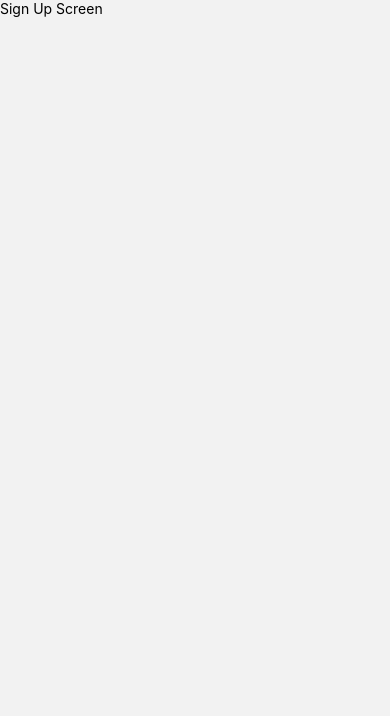
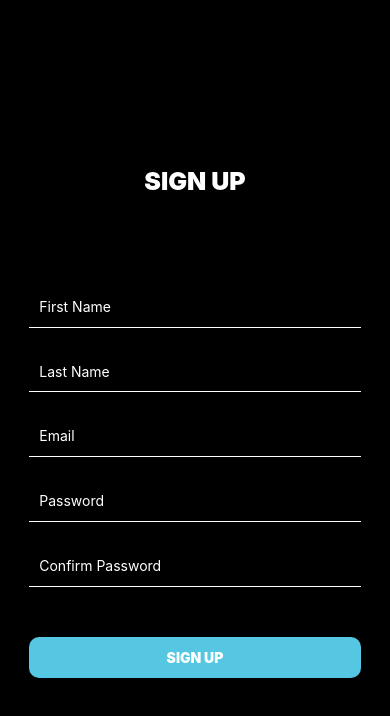
Before and after one commit to Acha-Goodness/mobileApp, a React Native app: screen /SignUp in a window 390 px wide. Shown: the top 716 px of the page. Built offline with nearby package versions, Linux system fonts and the light colour scheme.

Commit message:
stack navigation

```diff
--- a/App.js
+++ b/App.js
@@ -1,21 +1,13 @@
 import {SafeAreaView, StyleSheet, StatusBar } from 'react-native';
-import WelcomeScreen from "./src/WelcomeScreen/WelcomeScreen";
-import LoginScreen from './src/LoginScreen/LoginScreen';
-import SignUpScreen from './src/SignUpScreen/SignUpScreen';
 import { NavigationContainer } from '@react-navigation/native';
-import { createNativeStackNavigator } from '@react-navigation/native-stack';
+import StackNavigation from './src/Navigation/StackNavigation';
 
-const Stack = createNativeStackNavigator();
 
 export default function App() {
   return (
     <SafeAreaView style={styles.container}>
         <NavigationContainer>
-          <Stack.Navigator headerMode="none">
-              <Stack.Screen name="Welcome" options={{headerShown: false}} component={WelcomeScreen}/>
-              <Stack.Screen name="Login" options={{headerShown: false}} component={LoginScreen}/>
-              <Stack.Screen name="SignUp" options={{headerShown: false}} component={SignUpScreen}/>
-          </Stack.Navigator>
+          <StackNavigation/>
         </NavigationContainer>
         <StatusBar style="auto" />
     </SafeAreaView>
--- a/package.json
+++ b/package.json
@@ -9,6 +9,7 @@
     "web": "expo start --web"
   },
   "dependencies": {
+    "@react-navigation/bottom-tabs": "^6.5.11",
     "@react-navigation/native": "^6.1.9",
     "@react-navigation/native-stack": "^6.9.17",
     "expo": "~49.0.15",
--- a/src/HomeScreen/HomeScreen.jsx
+++ b/src/HomeScreen/HomeScreen.jsx
@@ -1,14 +1,23 @@
 import React from 'react';
-import { StyleSheet, Text, View } from 'react-native';
+import { StyleSheet, SafeAreaView, Text, View } from 'react-native';
 
 const HomeScreen = () => {
   return (
-    <View>
-      <Text>HomeScreen</Text>
-    </View>
+    <SafeAreaView style={styles.homeWrap}>
+      <View>
+        <Text>Home Screen</Text>
+      </View>
+    </SafeAreaView>
   )
 }
 
 export default HomeScreen;
 
-const styles = StyleSheet.create({})
+const styles = StyleSheet.create({
+  homeWrap:{
+    flex:1,
+    backgroundColor:"#000000",
+    padding:"3%",
+    justifyContent:"center",
+  },
+})
--- a/src/LoginScreen/LoginScreen.jsx
+++ b/src/LoginScreen/LoginScreen.jsx
@@ -8,13 +8,13 @@ const LoginScreen = ({ navigation }) => {
         <Text style={styles.loginText}>LOGIN</Text>
       </View>
       <View style={styles.inputWrap}>
-        <TextInput label="Username" placeholder="Username" placeholderTextColor={'white'} style={styles.input}/>
-        <TextInput label="Username" placeholder="Password" placeholderTextColor={'white'} style={styles.input}/>
+        <TextInput placeholder="Email" placeholderTextColor={'white'} style={styles.input}/>
+        <TextInput placeholder="Password" placeholderTextColor={'white'} style={styles.input}/>
       </View>
       <View style={styles.signUpWrap}>
         <Text style={styles.signUpText}>Don't have an account? <Text onPress={() => navigation.navigate("SignUp")} style={styles.upBtn}>SIGN UP</Text></Text>
       </View>
-      <TouchableOpacity style={styles.signInBtn}>
+      <TouchableOpacity style={styles.signInBtn} onPress={() => navigation.navigate("TabNavigation")}>
         <Text style={styles.signBtnText}>SIGN IN</Text>
       </TouchableOpacity>
     </SafeAreaView>
@@ -47,9 +47,10 @@ const styles = StyleSheet.create({
     paddingHorizontal:10,
     borderBottomWidth:1,
     borderColor:"white",
+    color:"white",
   },
   signInBtn:{
-    backgroundColor:"white",
+    backgroundColor:"#56C7E2",
     width:"85%",
     alignSelf:"center",
     alignItems:"center",
@@ -58,7 +59,8 @@ const styles = StyleSheet.create({
     borderRadius:10,
   },
   signBtnText:{
-    fontWeight:"900"
+    fontWeight:"900",
+    color:"white",
   },
   signUpWrap:{
     width:"85%",
@@ -68,7 +70,7 @@ const styles = StyleSheet.create({
     color:"white",
   },
   upBtn:{
-    color:"gold",
+    color:"#56C7E2",
     fontWeight:"500",
   }
 })
--- /dev/null
+++ b/src/Navigation/StackNavigation.jsx
@@ -0,0 +1,21 @@
+import React from 'react';
+import { createNativeStackNavigator } from '@react-navigation/native-stack';
+import WelcomeScreen from "../WelcomeScreen/WelcomeScreen";
+import LoginScreen from '../LoginScreen/LoginScreen';
+import SignUpScreen from '../SignUpScreen/SignUpScreen';
+import TabNavigation from './TabNavigation';
+
+const Stack = createNativeStackNavigator();
+
+const StackNavigation = () => {
+  return (
+    <Stack.Navigator headerMode="none">
+        <Stack.Screen name="Welcome" options={{headerShown: false}} component={WelcomeScreen}/>
+        <Stack.Screen name="Login" options={{headerShown: false}} component={LoginScreen}/>
+        <Stack.Screen name="SignUp" options={{headerShown: false}} component={SignUpScreen}/>
+        <Stack.Screen name="TabNavigation" options={{headerShown: false}} component={TabNavigation}/>
+    </Stack.Navigator>
+  )
+}
+
+export default StackNavigation;
--- /dev/null
+++ b/src/Navigation/TabNavigation.jsx
@@ -0,0 +1,32 @@
+import React from 'react';
+import { createBottomTabNavigator } from '@react-navigation/bottom-tabs';
+import HomeScreen from '../HomeScreen/HomeScreen';
+import UpdateProfileScreen from '../UpdateProfile/UpdateProfileScreen';
+
+const Tab = createBottomTabNavigator();
+
+const TabNavigation = () => {
+    const screenOptions = {
+        tabBarShowLabel:true,
+        tabBarHideOnKeyboard: true,
+        headerShown:false,
+        tabBarStyle:{
+            position:"absolute",
+            bottom:0,
+            right:0,
+            left:0,
+            elevation:0,
+            height: displayTab ? 70 : 0,
+            backgroundColor:"rgb(0,0,0)",
+        },
+    }
+
+  return (
+    <Tab.Navigator screenOptions={screenOptions}>
+        <Tab.Screen name="Home" component={HomeScreen} />
+        <Tab.Screen name="Update" component={UpdateProfileScreen} />
+    </Tab.Navigator>
+  )
+}
+
+export default TabNavigation;
--- a/src/SignUpScreen/SignUpScreen.jsx
+++ b/src/SignUpScreen/SignUpScreen.jsx
@@ -1,14 +1,65 @@
 import React from 'react'
-import { StyleSheet, Text, View } from 'react-native';
+import { StyleSheet, SafeAreaView, Text, View, TextInput, TouchableOpacity } from 'react-native';
 
-const SignUpScreen = () => {
+const SignUpScreen = ({ navigation }) => {
   return (
-    <View>
-      <Text>Sign Up Screen</Text>
-    </View>
+    <SafeAreaView style={styles.signWrap}>
+      <View>
+        <Text style={styles.signUpText}>SIGN UP</Text>
+      </View>
+      <View style={styles.inputWrap}>
+        <TextInput placeholder="First Name" placeholderTextColor={'white'} style={styles.input}/>
+        <TextInput placeholder="Last Name" placeholderTextColor={'white'} style={styles.input}/>
+        <TextInput placeholder="Email" placeholderTextColor={'white'} style={styles.input}/>
+        <TextInput placeholder="Password" placeholderTextColor={'white'} style={styles.input}/>
+        <TextInput placeholder="Confirm Password" placeholderTextColor={'white'} style={styles.input}/>
+      </View>
+      <TouchableOpacity style={styles.signUpBtn} onPress={() => navigation.navigate("TabNavigation")}>
+        <Text style={styles.signUpBtnText}>SIGN UP</Text>
+      </TouchableOpacity>
+    </SafeAreaView>
   )
 }
 
 export default SignUpScreen;
 
-const styles = StyleSheet.create({})
+const styles = StyleSheet.create({
+  signWrap:{
+    flex:1,
+    backgroundColor:"#000000",
+    padding:"3%",
+    justifyContent:"center",
+  },
+  signUpText:{
+    color:"white",
+    textAlign:"center",
+    fontSize:25,
+    fontWeight:"900",
+  },
+  inputWrap:{
+    alignItems:"center",
+    marginTop:"20%",
+  },
+  input:{
+    marginVertical:"3%",
+    width:"85%",
+    paddingVertical:"3%",
+    paddingHorizontal:10,
+    borderBottomWidth:1,
+    borderColor:"white",
+    color:"white",
+  },
+  signUpBtn:{
+    backgroundColor:"#56C7E2",
+    width:"85%",
+    alignSelf:"center",
+    alignItems:"center",
+    marginTop:"10%",
+    paddingVertical:"3%",
+    borderRadius:10,
+  },
+  signUpBtnText:{
+    fontWeight:"900",
+    color:"white"
+  },
+})
--- a/src/UpdateProfile/UpdateProfileScreen.jsx
+++ b/src/UpdateProfile/UpdateProfileScreen.jsx
@@ -4,7 +4,7 @@ import { StyleSheet, Text, View } from 'react-native';
 const UpdateProfileScreen = () => {
   return (
     <View>
-      <Text>UpdateProfileScreen</Text>
+      <Text>Update Profile Screen</Text>
     </View>
   )
 }
--- a/src/WelcomeScreen/WelcomeScreen.jsx
+++ b/src/WelcomeScreen/WelcomeScreen.jsx
@@ -29,7 +29,7 @@ const styles = StyleSheet.create({
   headerText:{
     color:"white",
     alignSelf:"center",
-    fontSize:30,
+    fontSize:25,
     fontWeight:"900",
   },
   imageWrap:{
@@ -39,9 +39,9 @@ const styles = StyleSheet.create({
     justifyContent:"center",
   },
   btn:{
-    backgroundColor:"white",
+    backgroundColor:"#56C7E2",
     alignItems:"center",
-    paddingVertical:10,
+    paddingVertical:"3%",
     width:"80%",
     borderRadius:10,
     alignSelf:"center",
@@ -49,7 +49,8 @@ const styles = StyleSheet.create({
     bottom:5
   },
   btnText:{
-    fontSize:18,
-    fontWeight:"900"
+    fontSize:15,
+    fontWeight:"900",
+    color:"white",
   }
 })
```
Also changed, not shown: 1 other file (tests, documents, lock files or other folders).
